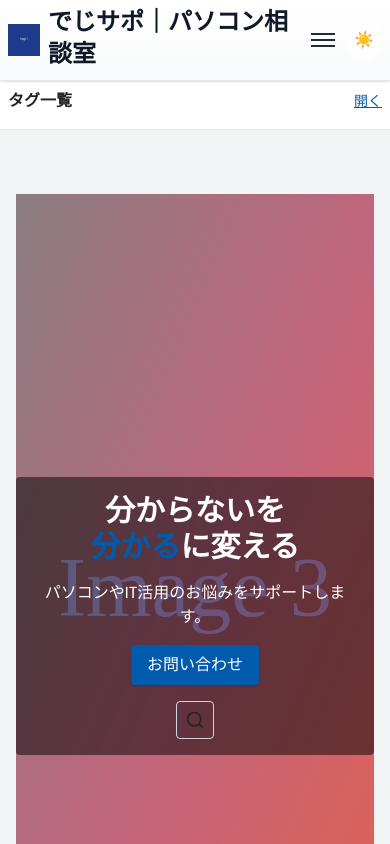
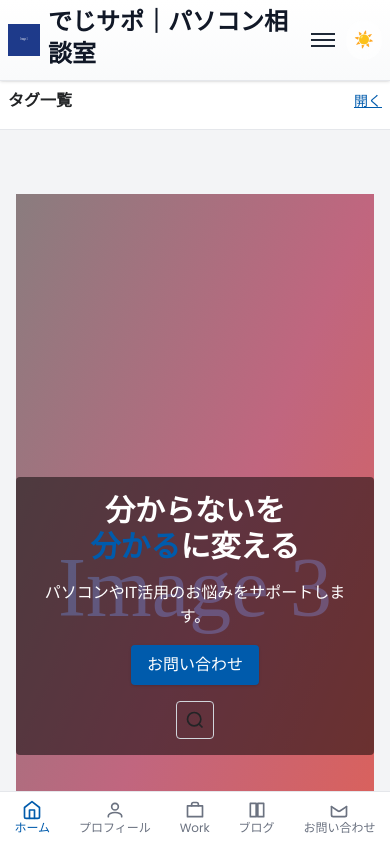
Before and after one commit to maruyamamasaya/Portfolio, a Next.js app: page / in a window 390 px wide. Shown: the top 844 px of the page. Built offline with nearby package versions, Linux system fonts and the light colour scheme.

Commit message:
Add BottomNav component for mobile

```diff
--- /dev/null
+++ b/src/app/components/BottomNav.tsx
@@ -0,0 +1,76 @@
+'use client';
+import Link from 'next/link';
+import { usePathname } from 'next/navigation';
+
+export default function BottomNav() {
+  const pathname = usePathname();
+  const navItems = [
+    {
+      href: '/',
+      label: 'ホーム',
+      icon: (
+        <svg viewBox="0 0 24 24" fill="none" stroke="currentColor" strokeWidth="2" className="w-5 h-5">
+          <path strokeLinecap="round" strokeLinejoin="round" d="M3 9l9-7 9 7v11a2 2 0 01-2 2H5a2 2 0 01-2-2z" />
+          <path strokeLinecap="round" strokeLinejoin="round" d="M9 22V12h6v10" />
+        </svg>
+      ),
+    },
+    {
+      href: '/about',
+      label: 'プロフィール',
+      icon: (
+        <svg viewBox="0 0 24 24" fill="none" stroke="currentColor" strokeWidth="2" className="w-5 h-5">
+          <path strokeLinecap="round" strokeLinejoin="round" d="M12 12c2.21 0 4-1.79 4-4s-1.79-4-4-4-4 1.79-4 4 1.79 4 4 4z" />
+          <path strokeLinecap="round" strokeLinejoin="round" d="M4 20v-1c0-2.21 3.58-4 8-4s8 1.79 8 4v1" />
+        </svg>
+      ),
+    },
+    {
+      href: '/works',
+      label: 'Work',
+      icon: (
+        <svg viewBox="0 0 24 24" fill="none" stroke="currentColor" strokeWidth="2" className="w-5 h-5">
+          <path strokeLinecap="round" strokeLinejoin="round" d="M3 7h18v13H3z" />
+          <path strokeLinecap="round" strokeLinejoin="round" d="M8 7V5a2 2 0 012-2h4a2 2 0 012 2v2" />
+        </svg>
+      ),
+    },
+    {
+      href: '/blog',
+      label: 'ブログ',
+      icon: (
+        <svg viewBox="0 0 24 24" fill="none" stroke="currentColor" strokeWidth="2" className="w-5 h-5">
+          <path strokeLinecap="round" strokeLinejoin="round" d="M4 4h7v16H4zM13 4h7v16h-7z" />
+        </svg>
+      ),
+    },
+    {
+      href: '/contact',
+      label: 'お問い合わせ',
+      icon: (
+        <svg viewBox="0 0 24 24" fill="none" stroke="currentColor" strokeWidth="2" className="w-5 h-5">
+          <path strokeLinecap="round" strokeLinejoin="round" d="M3 8l7.89 5.26a2 2 0 002.22 0L21 8" />
+          <path strokeLinecap="round" strokeLinejoin="round" d="M21 8v10a2 2 0 01-2 2H5a2 2 0 01-2-2V8" />
+        </svg>
+      ),
+    },
+  ];
+
+  return (
+    <nav className="sm:hidden fixed bottom-0 inset-x-0 z-50 bg-white dark:bg-gray-800 border-t border-gray-200 dark:border-gray-700">
+      <ul className="flex justify-around">
+        {navItems.map((item) => (
+          <li key={item.href}>
+            <Link
+              href={item.href}
+              className={`flex flex-col items-center py-2 text-xs ${pathname === item.href ? 'text-primary' : 'text-gray-500'}`}
+            >
+              {item.icon}
+              <span>{item.label}</span>
+            </Link>
+          </li>
+        ))}
+      </ul>
+    </nav>
+  );
+}
--- a/src/app/layout.tsx
+++ b/src/app/layout.tsx
@@ -4,6 +4,7 @@ import { ReactNode } from 'react';
 import type { Metadata } from 'next';
 import Header from './components/Header';
 import Footer from './components/Footer';
+import BottomNav from './components/BottomNav';
 import Breadcrumbs from './components/Breadcrumbs';
 import PageTransition from './components/PageTransition';
 import TagListWrapper from './components/TagListWrapper';
@@ -45,6 +46,7 @@ export default function RootLayout({ children }: { children: ReactNode }) {
             </main>
           </PageTransition>
           <Footer />
+          <BottomNav />
         </ThemeProvider>
       </body>
     </html>
```
